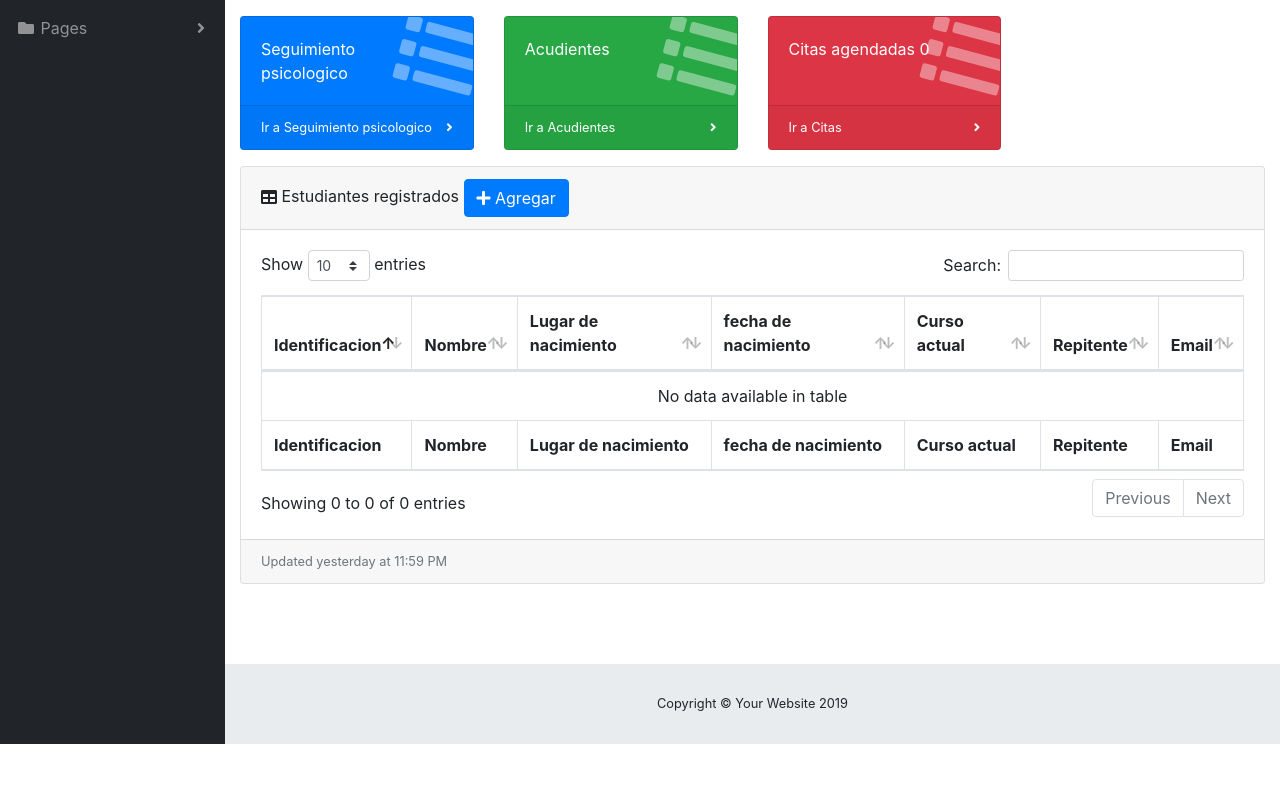
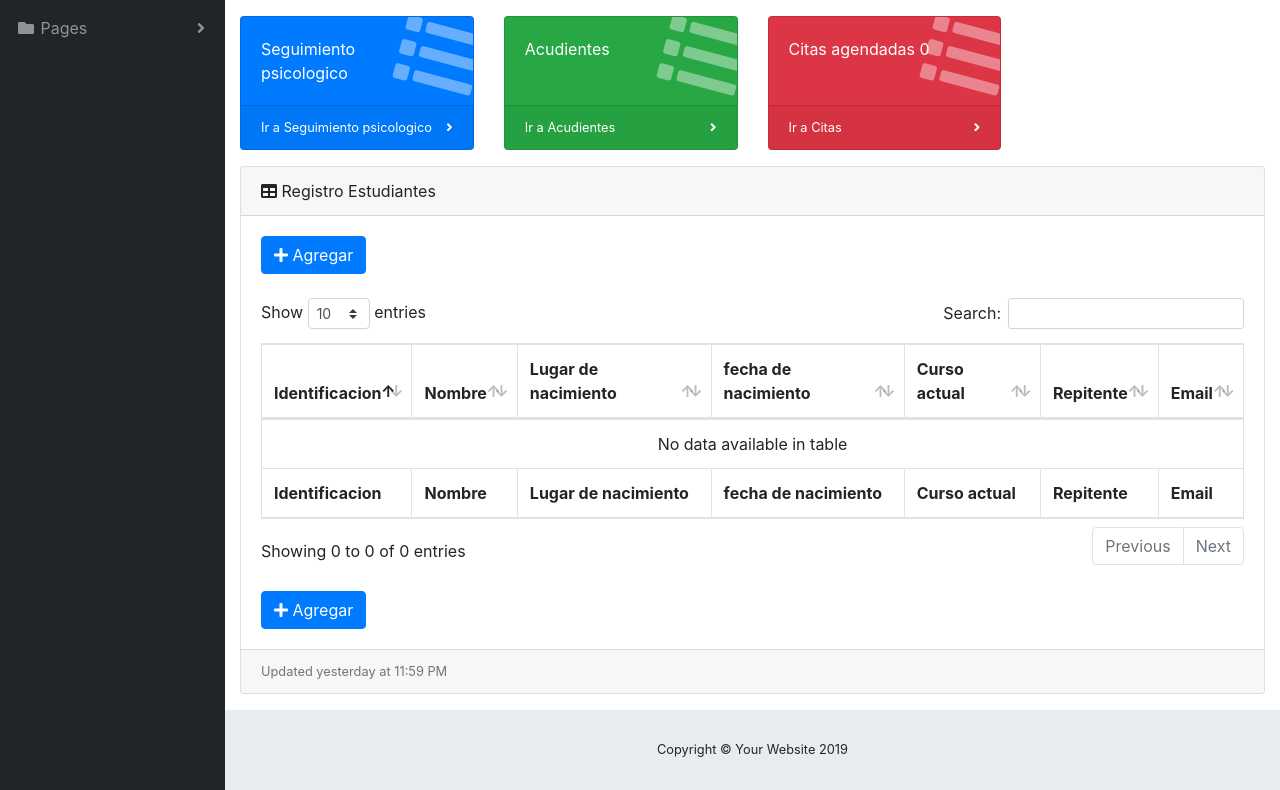
Before and after one commit to Robroblemol/AppPsicologia, a CodeIgniter app: page /database/index.php/Student in a window 1280 px wide. Shown: the part 56-846 px from the top of the page. Before the commit the page ends 800 px from the top, so only its background shows below. Run offline with CodeIgniter, Linux system fonts and the light colour scheme; data that the repository does not hold is empty; some libraries are stand-ins or nearby versions.

Commit message:
Se agregaron los iconos de los botones agregar, modificar y eliminar y se cambio de posicion

```diff
--- a/application/modules/Social_economic/views/table_social_economic_view.php
+++ b/application/modules/Social_economic/views/table_social_economic_view.php
@@ -3,7 +3,7 @@
 
             <form action="<?=base_url("index.php/Student/setForm/add");?>" method="post">
              <i class="fas fa-table"></i>
-                Registro socioemocional
+                Registro Socio-emocional
             </form>
             </div>
 
--- a/application/modules/Student/views/tabla_students_view.php
+++ b/application/modules/Student/views/tabla_students_view.php
@@ -3,19 +3,24 @@
 
             <form action="<?=base_url("index.php/Student/setForm/add");?>" method="post">
              <i class="fas fa-table"></i>
-                Estudiantes registrados
+                 Registro Estudiantes
+               </form>
+               </div>
+
+               <div class="card-body">
+                   <form action="<?=base_url("index.php/Student/setForm/add");?>" method="post">
+                      <td>
+
                  <button type="submit"
-                        class="btn btn-primary"
-                        name="add"
+                         name="add"
+                         class="btn btn-primary"
                         value="Agregar">
-                     <i class="fa fa-plus" aria-hidden="true"></i>
-                     Agregar
-                 </button>
+                       <i class="fa fa-plus"></i>  Agregar</button>
 
-            </form>
-            </div>
+                 </td>
+              </form>
+                             <br/>
 
-          <div class="card-body">
             <div class="table-responsive">
               <table class="table table-bordered" id="dataTable" width="100%" cellspacing="0">
                 <thead>
@@ -45,45 +50,56 @@
             <tr>
 
                 <td>
+
+
                     <a href="<?=base_url("index.php/Student/setForm/$row->id_student")?>">
-                    <?=$row->n_identification;?>
-                    </a>
+                       <i class="fa fa-edit"></i>Editar</a>
+                      <a class="nav-link dropdown-toggle" href="#" id="alertsDropdown" role="button" data-toggle="dropdown" aria-haspopup="true" aria-expanded="false">
+                        <i class="fa fa-trash"></i>
+                      </a>
+                      <div class="dropdown-menu dropdown-menu-right" aria-labelledby="alertsDropdown">
+                          <a class="dropdown-item" href="<?=base_url("index.php/Social_economic/delete/$row->id_student/true")?>">
+                               Eliminar</a>
+                      </div>
+
                 </td>
                 <td>
-                    <a href="<?=base_url("index.php/Student/setForm/$row->id_student")?>">
+
+                    <?=$row->n_identification;?>
+               </td>
+                <td>
                         <?=$row->name;?>
-                    </a>
                 </td>
                 <td>
-                    <a href="<?=base_url("index.php/Student/setForm/$row->id_student")?>">
                         <?=$row->hometown;?>
-                    </a>
                 </td>
                 <td>
-                    <a href="<?=base_url("index.php/Student/setForm/$row->id_student")?>">
                         <?=$row->date_birth;?>
-                    </a>
                 </td>
                 <td>
-                    <a href="<?=base_url("index.php/Student/setForm/$row->id_student")?>">
                         <?=$row->current_course;?>
-                    </a>
                 </td>
                     <td>
-                    <a href="<?=base_url("index.php/Student/setForm/$row->id_student")?>">
                         <?=($row->repet_course==1)? "Si":"No";?>
-                    </a>
                 </td>
                     <td>
-                    <a href="<?=base_url("index.php/Student/setForm/$row->id_student")?>">
                         <?=$row->email;?>
-                    </a>
                     </td>
+
             </tr>
                 <?php } ?>
                 </tbody>
               </table>
             </div>
+            <br/>
+            <form action="<?=base_url("index.php/Student/setForm/add");?>" method="post">
+                             <td>
+                                 <button type="submit"
+                                    name="add"
+                                    class="btn btn-primary"/>
+                                    <i class="fa fa-plus"></i>  Agregar</button>
+                            </td>
+                        </form>
           </div>
           <div class="card-footer small text-muted">Updated yesterday at 11:59 PM</div>
         </div>
```
